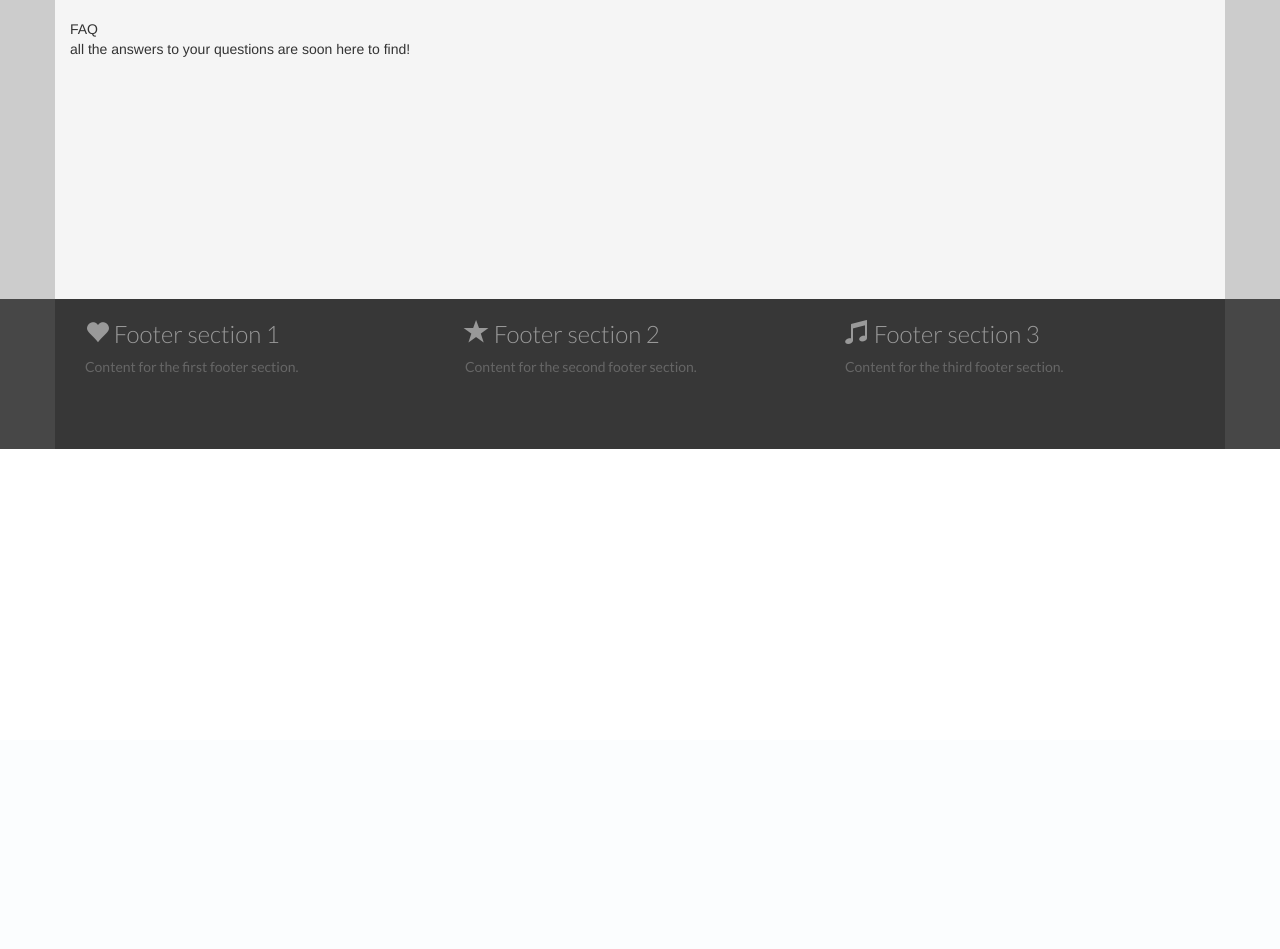
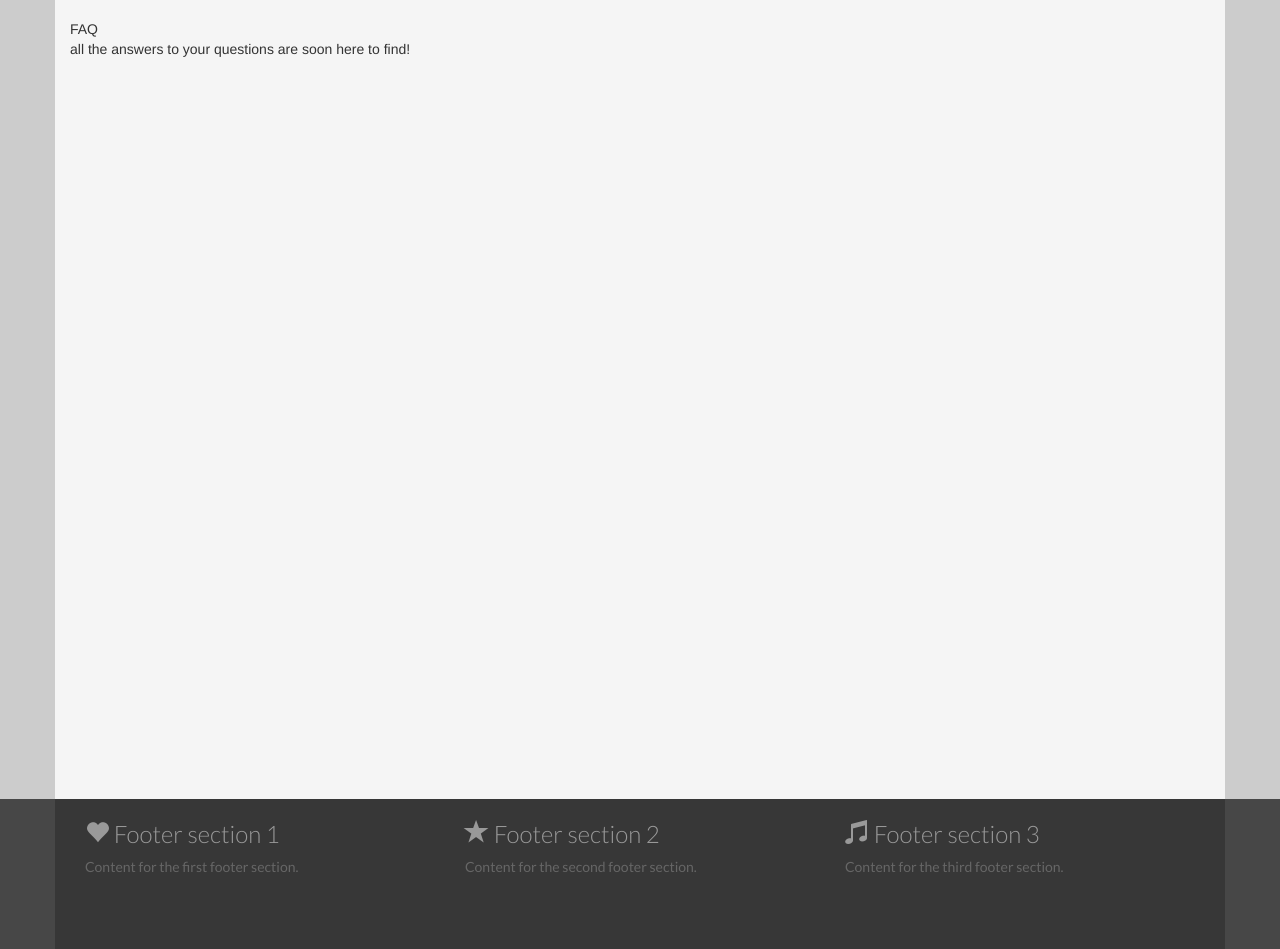
Before and after one commit to Tschakki/welcon, a PHP site: page /info.php in a window 1280 px wide. Shown: the part 60-1009 px from the top of the page. Before the commit the page ends 509 px from the top, so only its background shows below. Run offline with PHP 8.4, Linux system fonts and the light colour scheme; some libraries are stand-ins or nearby versions.

Commit message:
set site-height to 100%

```diff
--- a/includes/style.css
+++ b/includes/style.css
@@ -39,11 +39,13 @@ html {
 }
 .middle {
     background-color: #CCC;
+    height: 100%;
 }
 .middle .container {
     background-color: #f5f5f5;
     min-height: 300px;
     padding-bottom: 20px;
+    height: 100%;
 }
 .navbar-nav li a {
     color: #CCC;
```
